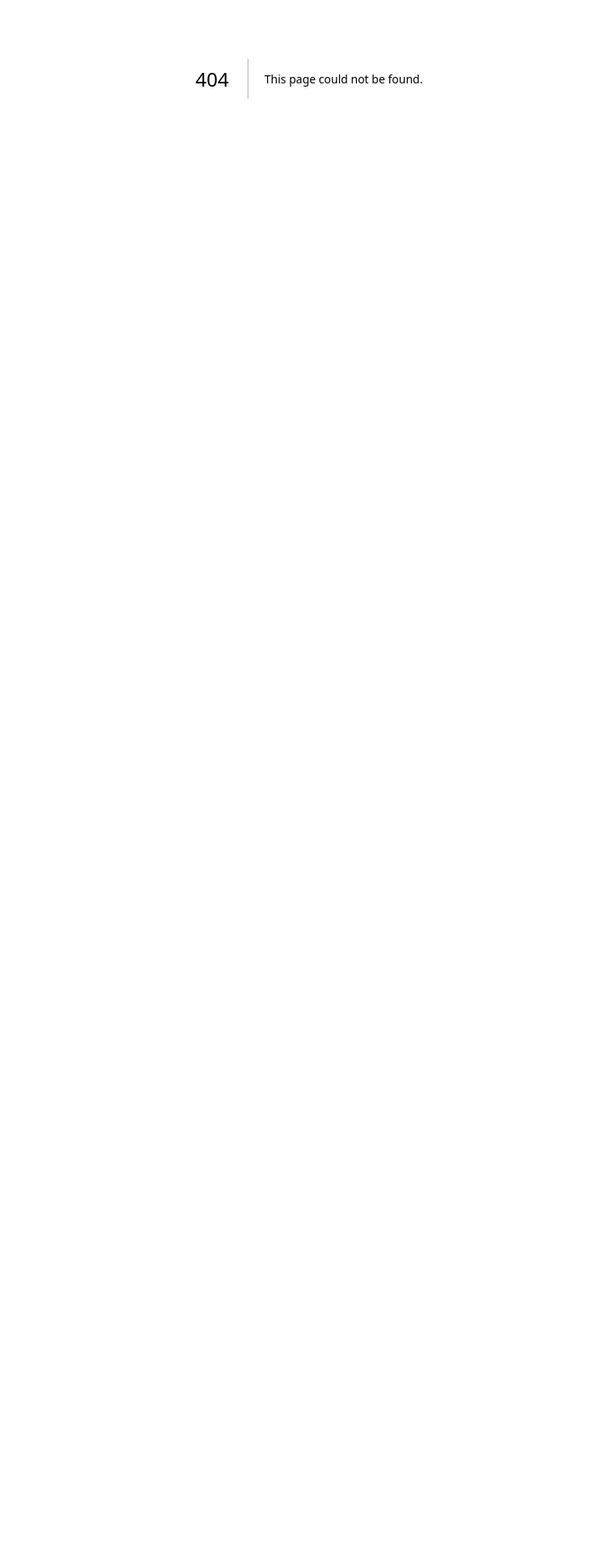
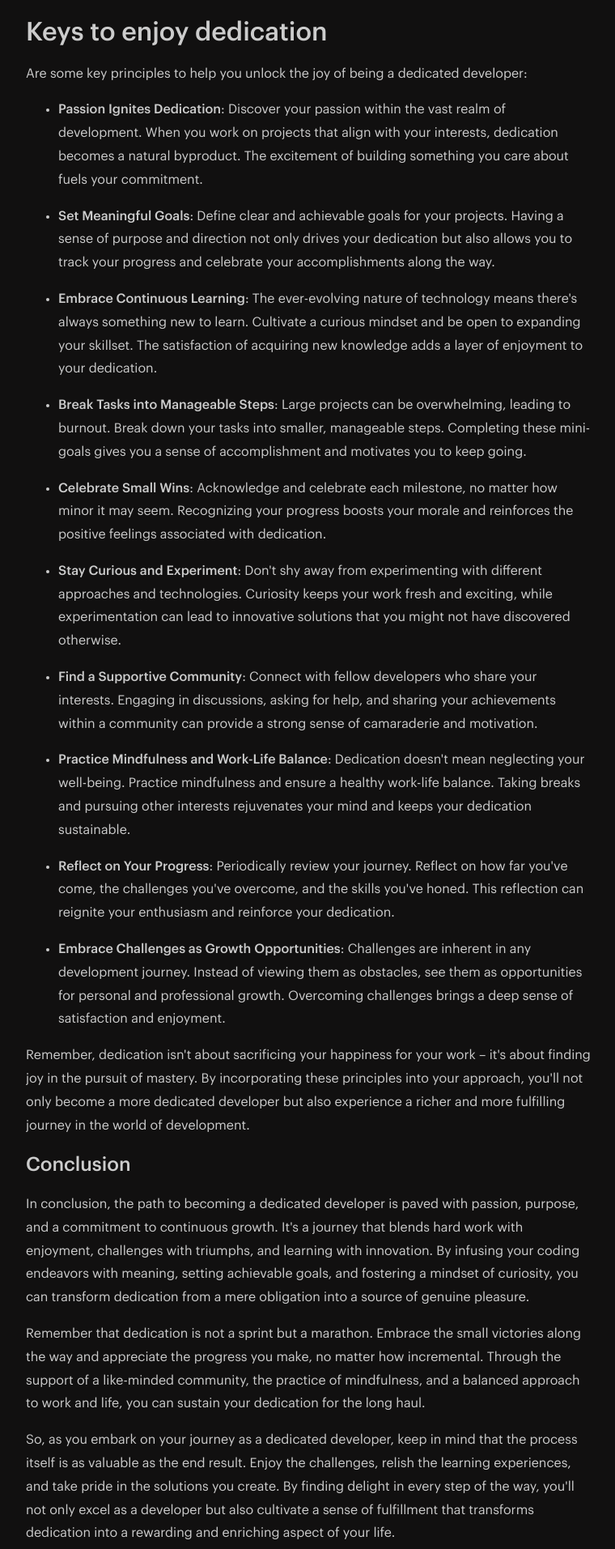
Before and after one commit to Nouhack/nouhsa.vercel.app, a Next.js app: page /blog/how_to_be_dedicated in a window 1280 px wide. Before the commit this address had no page. Shown: the part 447-2360 px from the top of the page at 81% size, without its empty margins (258-1018 px from the left). Before the commit the page ends 944 px from the top, so only its background shows below. Built offline with nearby package versions, Linux system fonts and the light colour scheme.

Commit message:
add how to be a dedicated as a developer

```diff
--- /dev/null
+++ b/pages/blog/how_to_be_dedicated.mdx
@@ -0,0 +1,43 @@
+
+## Introduction of dedication
+
+Welcome to our blog, where we embark on a journey through the realms of dedication in the world of development. In the fast-paced and ever-evolving landscape of technology, being a dedicated developer isn't just a trait – it's a superpower. Whether you're just starting out on your coding adventure or looking to enhance your existing skills, mastering the art of dedication can set you on a path towards excellence. In this series, we'll unravel the key principles, strategies, and mindsets that empower developers to stay focused, motivated, and resolute in their pursuit of crafting remarkable digital solutions. Join us as we unlock the secrets to becoming a dedicated developer and unleash your true potential in the world of coding.
+
+
+
+# Keys to enjoy dedication
+Are some key principles to help you unlock the joy of being a dedicated developer:
+
+- **Passion Ignites Dedication**: Discover your passion within the vast realm of development. When you work on projects that align with your interests, dedication becomes a natural byproduct. The excitement of building something you care about fuels your commitment.
+- **Set Meaningful Goals**: Define clear and achievable goals for your projects. Having a sense of purpose and direction not only drives your dedication but also allows you to track your progress and celebrate your accomplishments along the way.
+
+- **Embrace Continuous Learning**: The ever-evolving nature of technology means there's always something new to learn. Cultivate a curious mindset and be open to expanding your skillset. The satisfaction of acquiring new knowledge adds a layer of enjoyment to your dedication.
+
+- **Break Tasks into Manageable Steps**: Large projects can be overwhelming, leading to burnout. Break down your tasks into smaller, manageable steps. Completing these mini-goals gives you a sense of accomplishment and motivates you to keep going.
+
+- **Celebrate Small Wins**: Acknowledge and celebrate each milestone, no matter how minor it may seem. Recognizing your progress boosts your morale and reinforces the positive feelings associated with dedication.
+
+- **Stay Curious and Experiment**: Don't shy away from experimenting with different approaches and technologies. Curiosity keeps your work fresh and exciting, while experimentation can lead to innovative solutions that you might not have discovered otherwise.
+
+- **Find a Supportive Community**: Connect with fellow developers who share your interests. Engaging in discussions, asking for help, and sharing your achievements within a community can provide a strong sense of camaraderie and motivation.
+
+- **Practice Mindfulness and Work-Life Balance**: Dedication doesn't mean neglecting your well-being. Practice mindfulness and ensure a healthy work-life balance. Taking breaks and pursuing other interests rejuvenates your mind and keeps your dedication sustainable.
+
+- **Reflect on Your Progress**: Periodically review your journey. Reflect on how far you've come, the challenges you've overcome, and the skills you've honed. This reflection can reignite your enthusiasm and reinforce your dedication.
+
+- **Embrace Challenges as Growth Opportunities**: Challenges are inherent in any development journey. Instead of viewing them as obstacles, see them as opportunities for personal and professional growth. Overcoming challenges brings a deep sense of satisfaction and enjoyment.
+
+
+
+Remember, dedication isn't about sacrificing your happiness for your work – it's about finding joy in the pursuit of mastery. By incorporating these principles into your approach, you'll not only become a more dedicated developer but also experience a richer and more fulfilling journey in the world of development.
+
+
+
+## Conclusion
+
+
+In conclusion, the path to becoming a dedicated developer is paved with passion, purpose, and a commitment to continuous growth. It's a journey that blends hard work with enjoyment, challenges with triumphs, and learning with innovation. By infusing your coding endeavors with meaning, setting achievable goals, and fostering a mindset of curiosity, you can transform dedication from a mere obligation into a source of genuine pleasure.
+
+Remember that dedication is not a sprint but a marathon. Embrace the small victories along the way and appreciate the progress you make, no matter how incremental. Through the support of a like-minded community, the practice of mindfulness, and a balanced approach to work and life, you can sustain your dedication for the long haul.
+
+So, as you embark on your journey as a dedicated developer, keep in mind that the process itself is as valuable as the end result. Enjoy the challenges, relish the learning experiences, and take pride in the solutions you create. By finding delight in every step of the way, you'll not only excel as a developer but also cultivate a sense of fulfillment that transforms dedication into a rewarding and enriching aspect of your life.
```
Also changed, not shown: tsconfig.json (line endings or trailing spaces).
